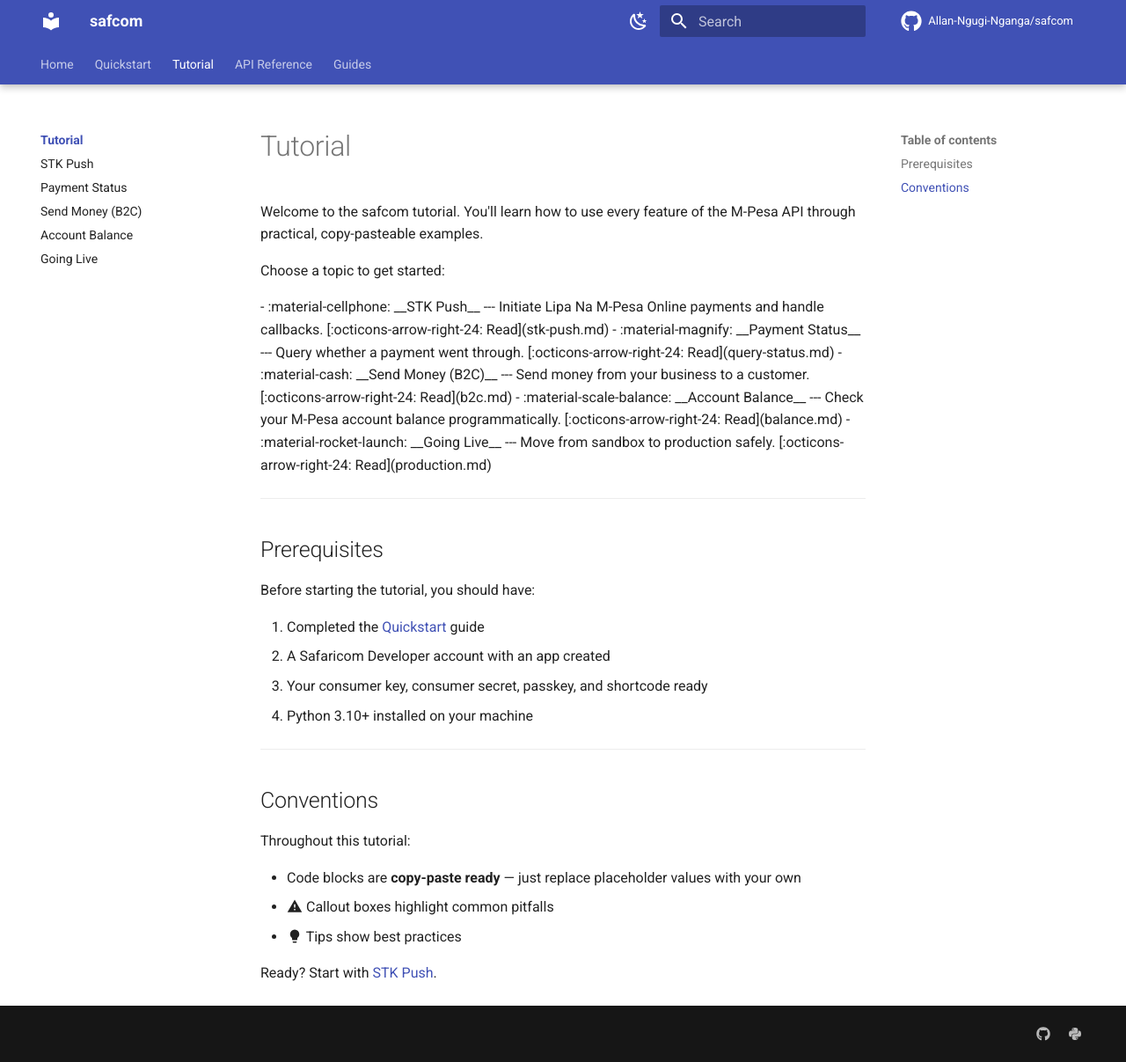
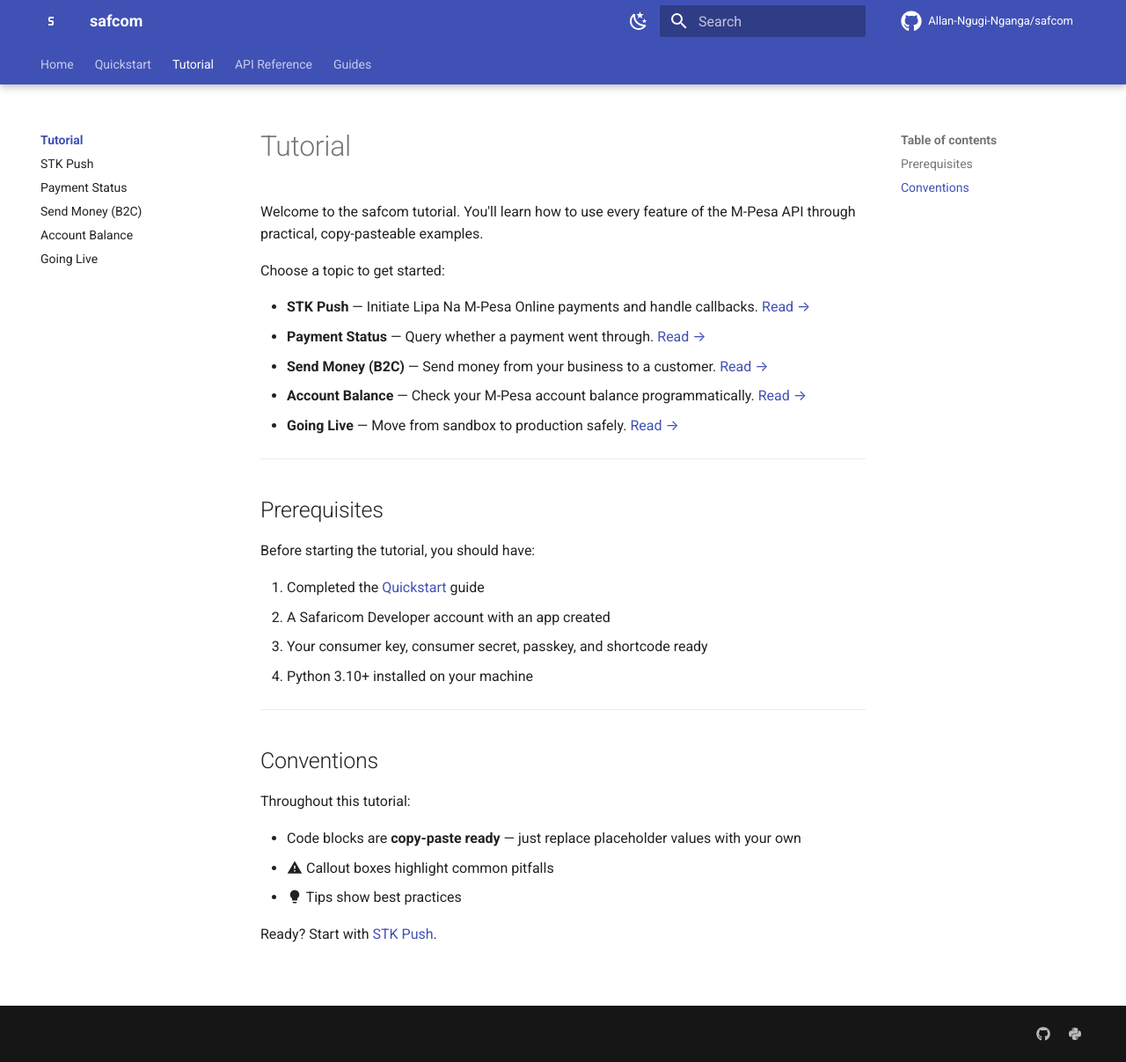
Before and after one commit to Allan-Ngugi-Nganga/safcom, an MkDocs documentation site: the page built from docs/tutorial/index.md, in a window 1280 px wide and 1207 px high. Shown: the whole window at 88% size. Built offline with MkDocs 1.6.1 and Material for MkDocs 9.7.7, drawn with Linux system fonts in a browser that asks for light colours; comment, search, counter and statistics services are not loaded.

Commit message:
Fix: replace grid cards with clean lists, add S logo

```diff
--- a/docs/tutorial/index.md
+++ b/docs/tutorial/index.md
@@ -4,49 +4,11 @@
 
 Choose a topic to get started:
 
-<div class="grid cards" markdown>
-
--   :material-cellphone: __STK Push__
-
-    ---
-
-    Initiate Lipa Na M-Pesa Online payments and handle callbacks.
-
-    [:octicons-arrow-right-24: Read](stk-push.md)
-
--   :material-magnify: __Payment Status__
-
-    ---
-
-    Query whether a payment went through.
-
-    [:octicons-arrow-right-24: Read](query-status.md)
-
--   :material-cash: __Send Money (B2C)__
-
-    ---
-
-    Send money from your business to a customer.
-
-    [:octicons-arrow-right-24: Read](b2c.md)
-
--   :material-scale-balance: __Account Balance__
-
-    ---
-
-    Check your M-Pesa account balance programmatically.
-
-    [:octicons-arrow-right-24: Read](balance.md)
-
--   :material-rocket-launch: __Going Live__
-
-    ---
-
-    Move from sandbox to production safely.
-
-    [:octicons-arrow-right-24: Read](production.md)
-
-</div>
+- **STK Push** — Initiate Lipa Na M-Pesa Online payments and handle callbacks. [Read &rarr;](stk-push.md)
+- **Payment Status** — Query whether a payment went through. [Read &rarr;](query-status.md)
+- **Send Money (B2C)** — Send money from your business to a customer. [Read &rarr;](b2c.md)
+- **Account Balance** — Check your M-Pesa account balance programmatically. [Read &rarr;](balance.md)
+- **Going Live** — Move from sandbox to production safely. [Read &rarr;](production.md)
 
 ---
 
--- a/mkdocs.yml
+++ b/mkdocs.yml
@@ -5,6 +5,7 @@
 theme:
   name: material
   icon:
+    logo: material/alpha-s
     repo: fontawesome/brands/github
   palette:
     - scheme: default
```
Also changed, not shown: docs/api-reference/index.md (+3 -27 lines), docs/guides/index.md (+3 -27 lines), docs/index.md (+4 -34 lines).
